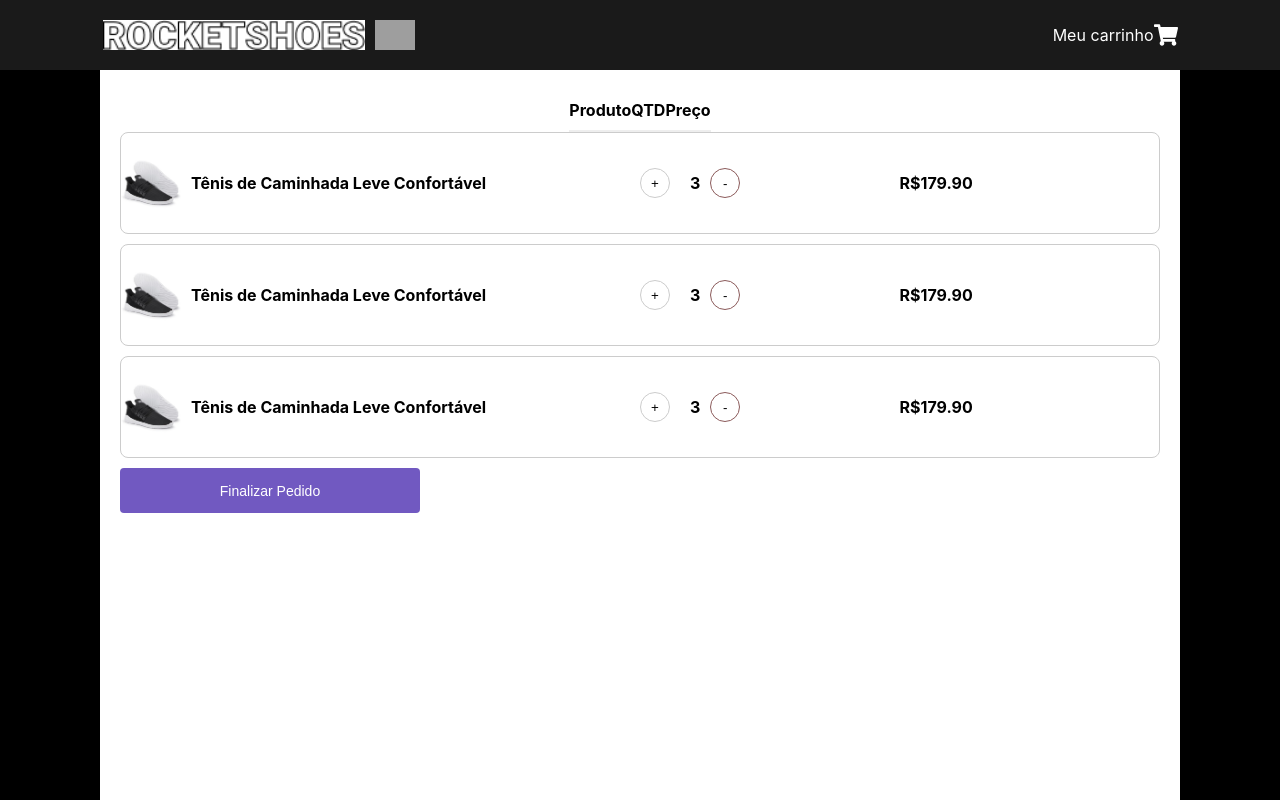
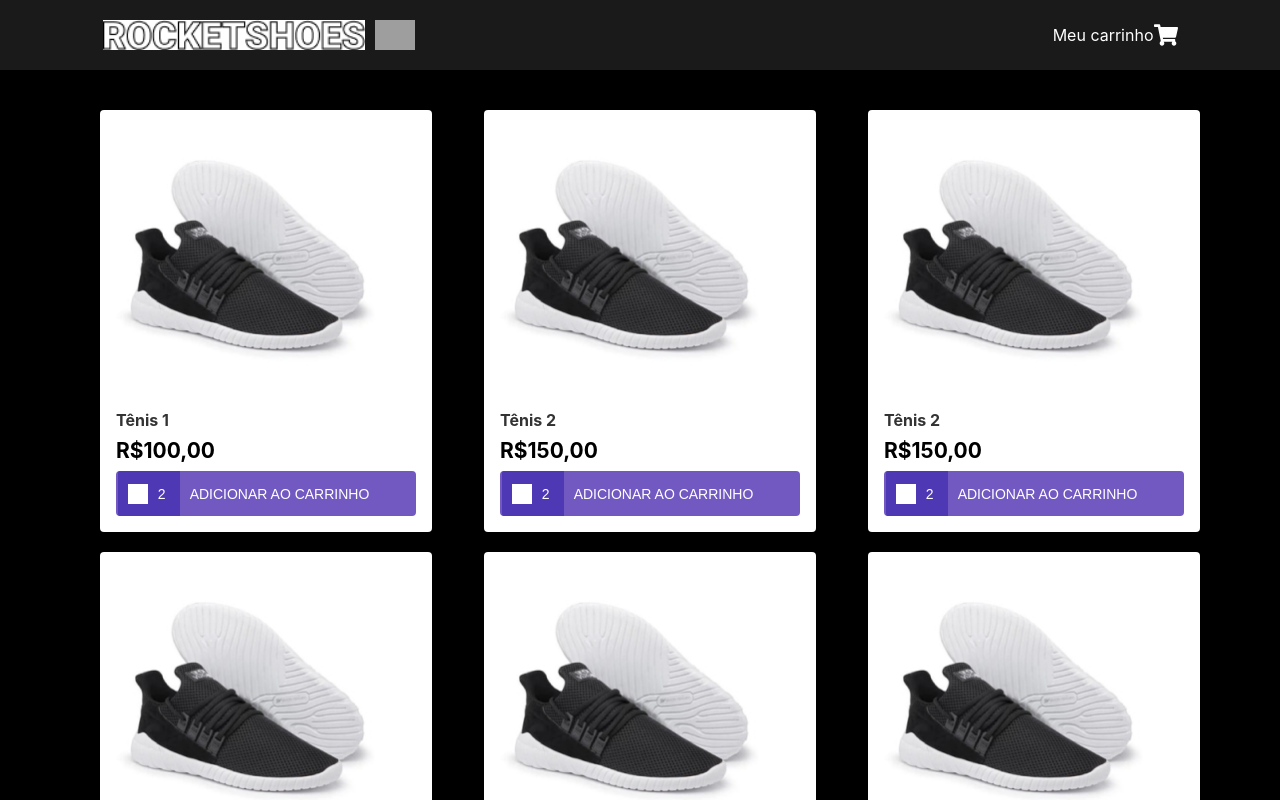
Before and after one commit to Nicolasmoss92/shopping-cart, a React (Create React App) app in the folder cart/: page / in a window 1280 px wide. Shown: the top 800 px of the page. Built offline with nearby package versions, Linux system fonts and the light colour scheme; grey boxes are pictures that could not be loaded.

Commit message:
feat: fomated button

```diff
--- a/cart/src/App.tsx
+++ b/cart/src/App.tsx
@@ -13,7 +13,7 @@ import CheckoutButton from "./components/layout/checkOut/CheckOutButton";
 function App() {
   return (
     <div className="App">
-      <CheckoutPage />
+      <CardGridPage />
     </div>
   );
 }
--- a/cart/src/components/layout/card/Card/index.tsx
+++ b/cart/src/components/layout/card/Card/index.tsx
@@ -1,14 +1,21 @@
 import CardButton from "../CardButton";
 import CartButton from "../CardButton";
-import { ProductCard, ProductImage, ProductName, ProductPrice} from "./styles";
+import { ProductCard, ProductImage, ProductName, ProductPrice } from "./styles";
 
-const Card: React.FC = () => {
+interface CardProps {
+  imageUrl: string;
+  productName: string;
+  productPrice: string;
+}
+
+
+const Card: React.FC<CardProps> = ({imageUrl, productName, productPrice}) => {
   return (
     <div>
       <ProductCard>
-        <ProductImage src="/tenis2.jpg" alt="Tênis de Caminhada Leve Confortável" />
-        <ProductName>Tênis de Caminhada Leve Confortável</ProductName>
-        <ProductPrice>R$179,90</ProductPrice>
+        <ProductImage src={imageUrl} alt={productName} />
+        <ProductName>{productName}</ProductName>
+        <ProductPrice>{productPrice}</ProductPrice>
         <CardButton />
       </ProductCard>
     </div>
--- a/cart/src/components/layout/card/CardButton/index.tsx
+++ b/cart/src/components/layout/card/CardButton/index.tsx
@@ -5,7 +5,7 @@ const CardButton: React.FC = () => {
   const icon = (
     <CartIconWrapper>
       <img src='./Vector.jpg' alt="Carrinho" />
-      <span>1</span>  {/* Aqui podemos ajustar para exibir a quantidade */}
+      <span>2</span>  {/* Aqui podemos ajustar para exibir a quantidade */}
     </CartIconWrapper>
   );
 
--- a/cart/src/components/layout/card/CardButton/styles.ts
+++ b/cart/src/components/layout/card/CardButton/styles.ts
@@ -4,27 +4,28 @@ export const CartIconWrapper = styled.div`
   display: flex;
   align-items: center;
   background-color: #4e38b4;
-  padding: 0;
-  border-radius: 8px 0 0 8px;
-  height: 100%;
-  min-width: 60px;
+  border-radius: 2px 0 0 2px;
+  height: 45px; /* Defina a altura para se ajustar ao botão */
+  min-width: 62px; /* Ajuste conforme necessário */
+  margin-right: 10px; /* Espaço entre o ícone e o texto do botão */
+  margin-left: -45px; /* Mova o ícone para a esquerda */
 
   img {
-    margin-left: 5px;
+    margin-left: 10px;
     width: 20px;
     height: 20px;
   }
 `;
 
 export const Quantity = styled.span`
-  position: absolute;
-  top: -5px;
-  right: -10px;
   background-color: white;
   color: #4e38b4;
-  border-radius: 50%;
   padding: 2px 6px;
   font-size: 12px;
   font-weight: bold;
+  border-radius: 50%;
   border: 2px solid #4e38b4;
+  position: absolute; /* Pode manter essa posição se for necessário para o layout */
+  top: -5px;
+  right: -10px; /* Ajuste conforme a necessidade para posicionar corretamente */
 `;
--- a/cart/src/pages/ListItensPage.tsx
+++ b/cart/src/pages/ListItensPage.tsx
@@ -1,4 +1,5 @@
 import Header from "../components/Header";
+import Card from "../components/layout/card/Card";
 import Cart from "../components/layout/card/Card";
 import { ProductCard } from "../components/layout/card/Card/styles";
 import CheckoutSummary from "../components/layout/checkOut/CheckoutSummary";
@@ -6,23 +7,31 @@ import SubHeader from "../components/layout/checkOut/Header";
 import ProductItem from "../components/layout/checkOut/ProductItem";
 import { ProductWrapper, QuantityControl } from "../components/layout/checkOut/ProductItem/styles";
 import { CardGrid, MainContainerCheckOutPage, PageWrapper } from "../styles/globalStyles";
+const products = [
+  { imageUrl: '/tenis2.jpg', productName: 'Tênis 1', productPrice: 'R$100,00' },
+  { imageUrl: '/tenis2.jpg', productName: 'Tênis 2', productPrice: 'R$150,00' },
+  { imageUrl: '/tenis2.jpg', productName: 'Tênis 2', productPrice: 'R$150,00' },
+  { imageUrl: '/tenis2.jpg', productName: 'Tênis 2', productPrice: 'R$150,00' },
+  { imageUrl: '/tenis2.jpg', productName: 'Tênis 2', productPrice: 'R$150,00' },
+  { imageUrl: '/tenis2.jpg', productName: 'Tênis 2', productPrice: 'R$150,00' },
+  // Adicione mais produtos conforme necessário
+];
 
 const CardGridPage: React.FC = () => {
   return (
     <PageWrapper>
       <Header />
       <MainContainerCheckOutPage>
-        <CardGrid>
-          <Cart />
-          <Cart />
-          <Cart />
-          <Cart />
-          <Cart />
-          <Cart />
-          <Cart />
-          <Cart />
-          <Cart />
-        </CardGrid>
+      <CardGrid>
+        {products.map((product, index) => (
+          <Card
+            key={index}
+            imageUrl={product.imageUrl}
+            productName={product.productName}
+            productPrice={product.productPrice}
+          />
+        ))}
+      </CardGrid>
       </MainContainerCheckOutPage>
     </PageWrapper>
   );
```
